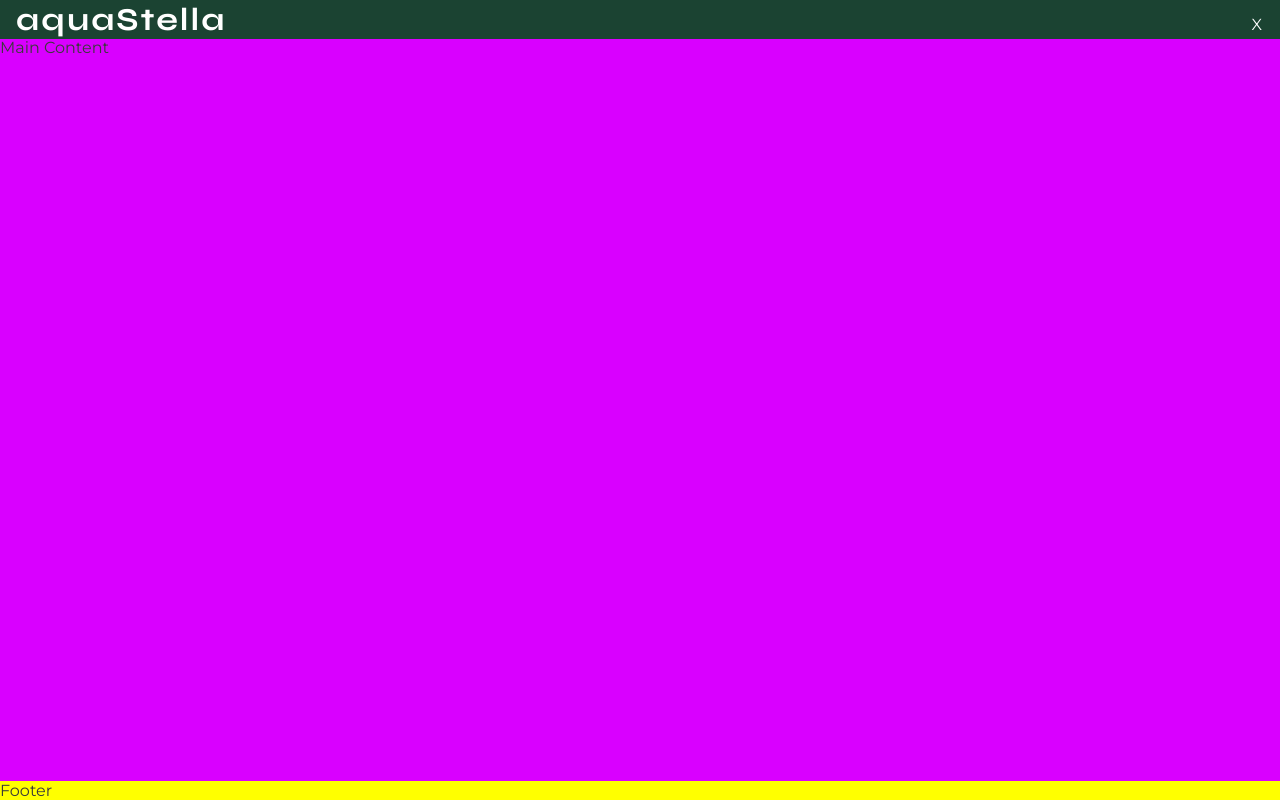
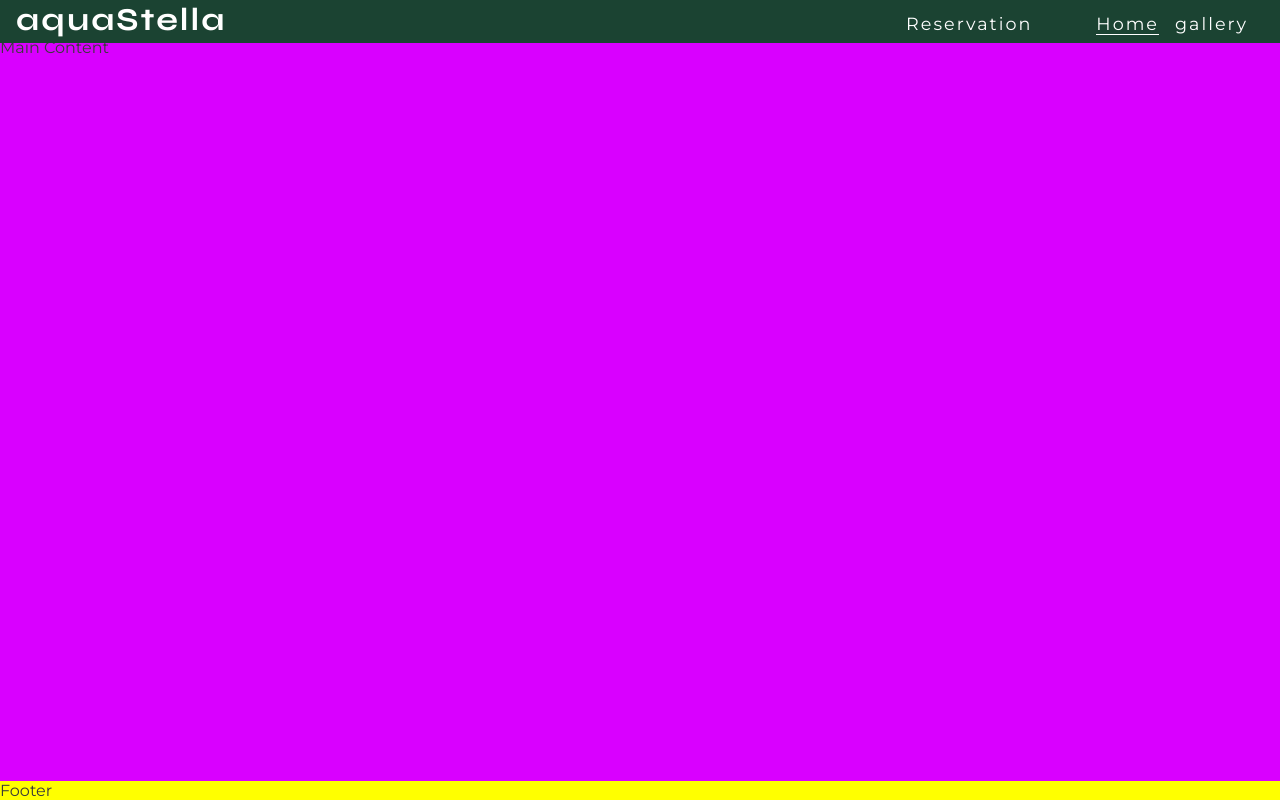
Before and after one commit to doyle-kfd/aquastella, a plain HTML site: page index.html in a window 1280 px wide. Drawn offline with Linux system fonts and the light colour scheme.

Commit message:
style: added responsive styling on menu for tablet breakpoint 768 & >

```diff
--- a/assets/css/style.css
+++ b/assets/css/style.css
@@ -93,3 +93,34 @@ footer {
     position: sticky; /* keep footer at bottom  during scrolling */
     z-index: 99; /* raise header to keep it on top of any other elements */
 }
+
+/* Media Query Section */
+
+@media screen and (min-width: 768px) {
+    /* Header */
+    nav {
+        display: block; /* Always display nav */
+        position: relative; /* Bring nav inside header */
+        width: fit-content; /* Dont take up all the space */
+        padding-right: 1rem; /* move content from the right side */
+    }
+
+    /* show menu items side by side instead of a block */
+    #menu {
+        display: flex;
+    }
+
+    #menu > li {
+        padding-left: 1rem;
+    }
+
+    /* hide mobile nav icon */
+    #mobileMenu {
+        display: none;
+    }
+
+    /* move reservation button away from other menu items */
+    .reserv {
+        padding-right: 3rem;
+    }
+}
--- a/index.html
+++ b/index.html
@@ -23,9 +23,9 @@
         <a href="index.html">
             <h1 id="logo">aquaStella</h1>
         </a>
-        <nav class="navlinks">
+        <nav>
             <ul id="menu">
-                <li><a href="#">Reservation</a></li>
+                <li><a href="#" class="reserv">Reservation</a></li>
                 <li><a href="index.html" class="active">Home</a></li>
                 <li><a href="gallery.html">gallery</a></li>
             </ul>
```
